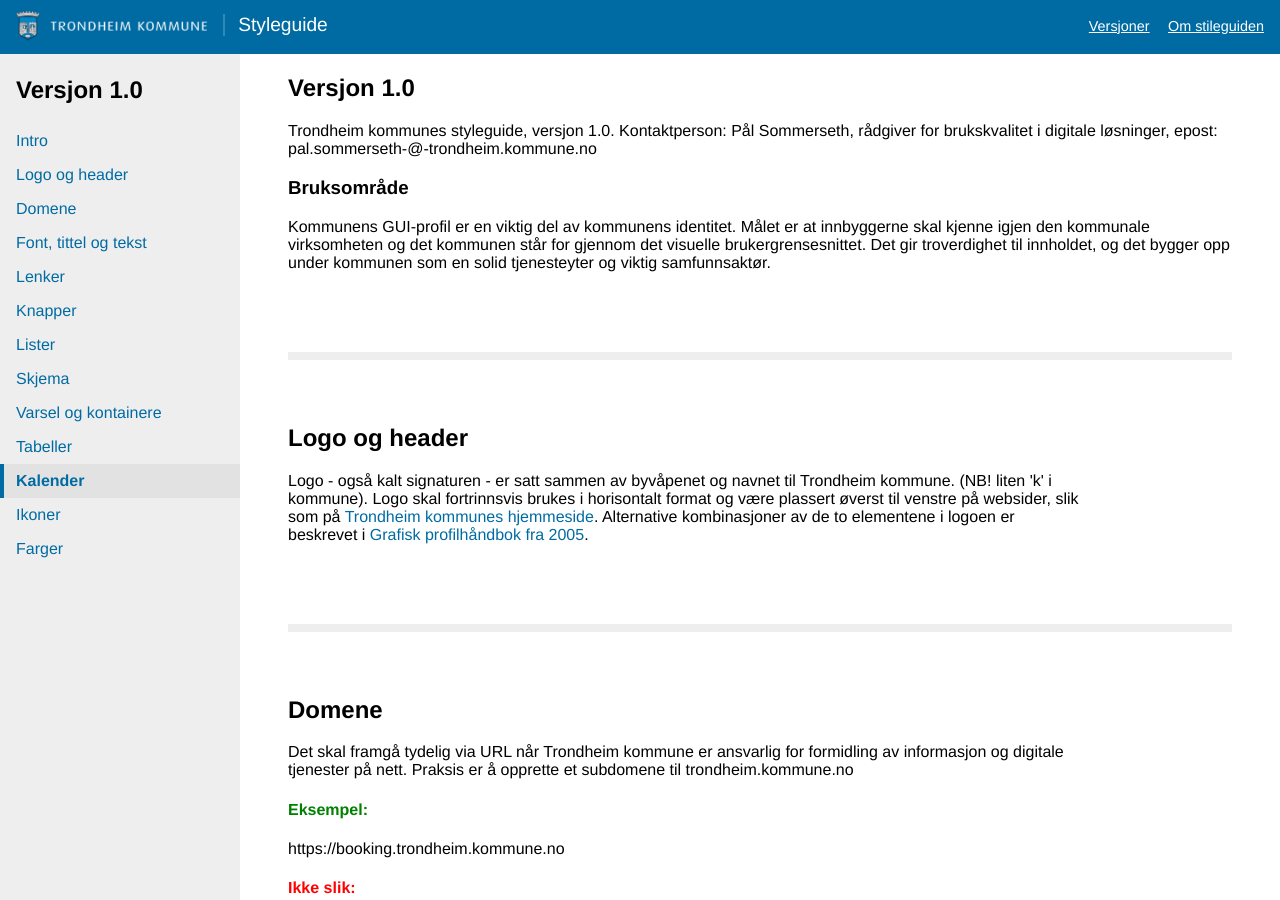
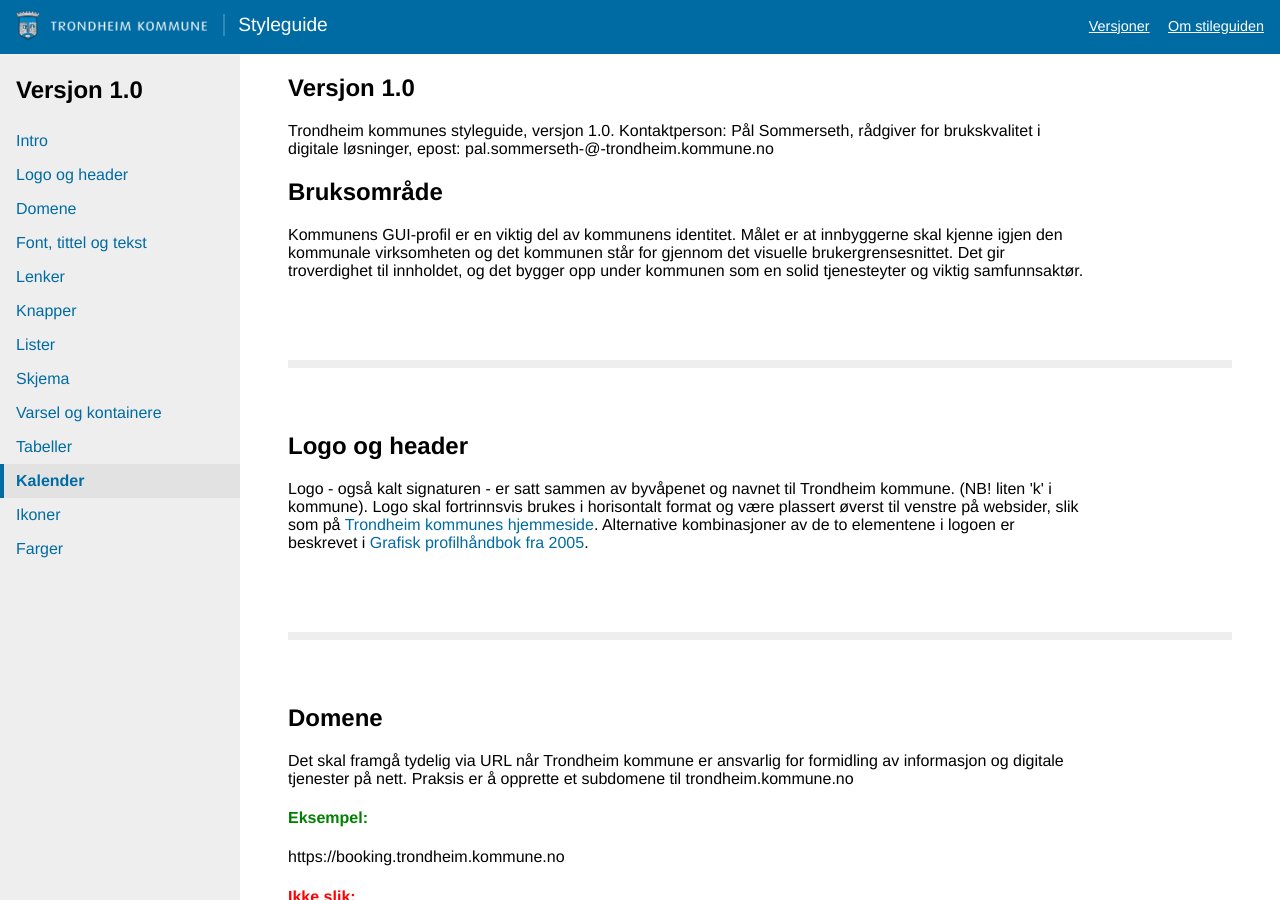
Before and after one commit to rskjonbe/styleguide, a Jekyll site: the page built from versjon/1.0/index.html, in a window 1280 px wide and 900 px high. Built offline with Jekyll 4.4.1, drawn with Linux system fonts in a browser that asks for light colours.

Commit message:
Fjernet lange tekstlinjer

```diff
--- a/versjon/1.0/index.html
+++ b/versjon/1.0/index.html
@@ -5,7 +5,7 @@
 <div class="page">
 
     <h1 class="page-heading">Versjon 1.0</h1>
-    <p>Trondheim kommunes styleguide, versjon 1.0. Kontaktperson: Pål Sommerseth, rådgiver for brukskvalitet i digitale løsninger, epost: pal.sommerseth-@-trondheim.kommune.no</p>
+    <p class="chapter-lead">Trondheim kommunes styleguide, versjon 1.0. Kontaktperson: Pål Sommerseth, rådgiver for brukskvalitet i digitale løsninger, epost: pal.sommerseth-@-trondheim.kommune.no</p>
 
     <!-- Introduksjonstekst som forteller litt om hva som er nytt i denne versjonen -->
     <section class="guide-chapter" data-chapter-name="Intro" id="intro">
--- a/versjon/1.0/intro.html
+++ b/versjon/1.0/intro.html
@@ -1,3 +1,3 @@
-<h1>Bruksområde</h1>
+<h2>Bruksområde</h2>
 
-<p>Kommunens GUI-profil er en viktig del av kommunens identitet. Målet er at innbyggerne skal kjenne igjen den kommunale virksomheten og det kommunen står for gjennom det visuelle brukergrensesnittet. Det gir troverdighet til innholdet, og det bygger opp under kommunen som en solid tjenesteyter og viktig samfunnsaktør.</p>
+<p class="chapter-lead">Kommunens GUI-profil er en viktig del av kommunens identitet. Målet er at innbyggerne skal kjenne igjen den kommunale virksomheten og det kommunen står for gjennom det visuelle brukergrensesnittet. Det gir troverdighet til innholdet, og det bygger opp under kommunen som en solid tjenesteyter og viktig samfunnsaktør.</p>
```
